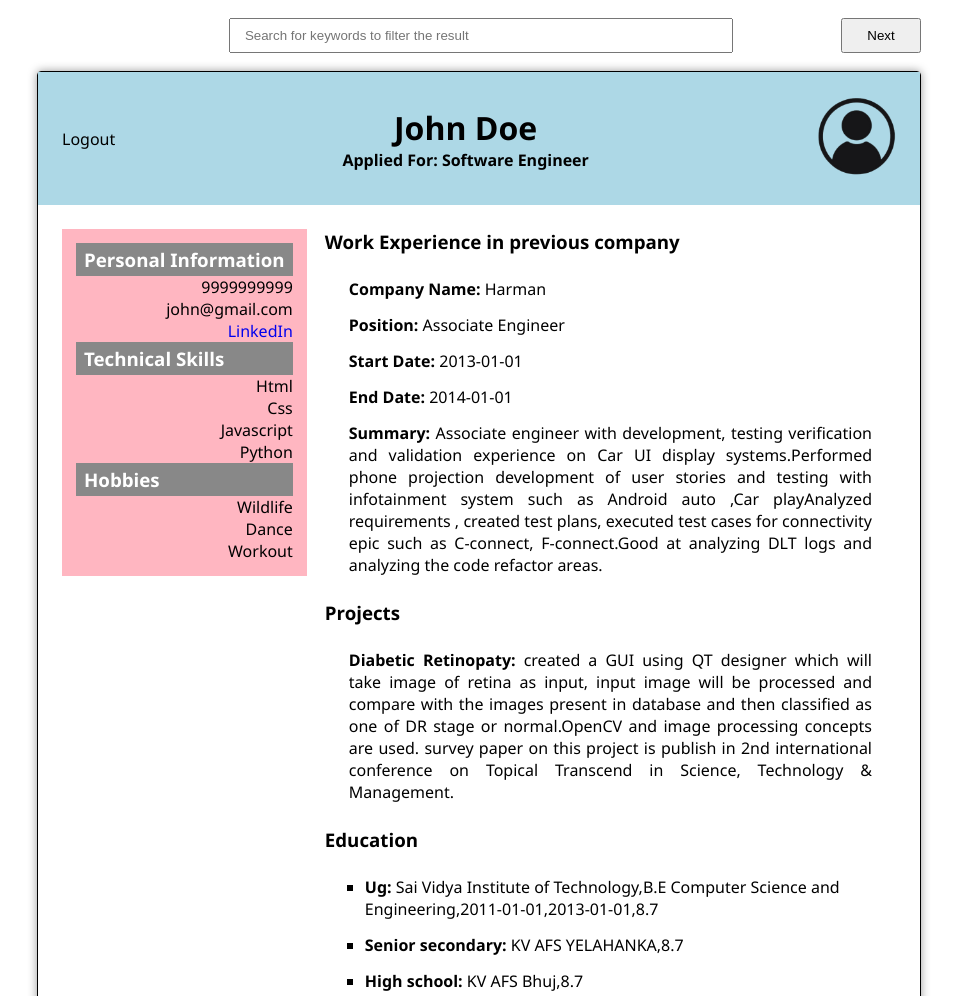
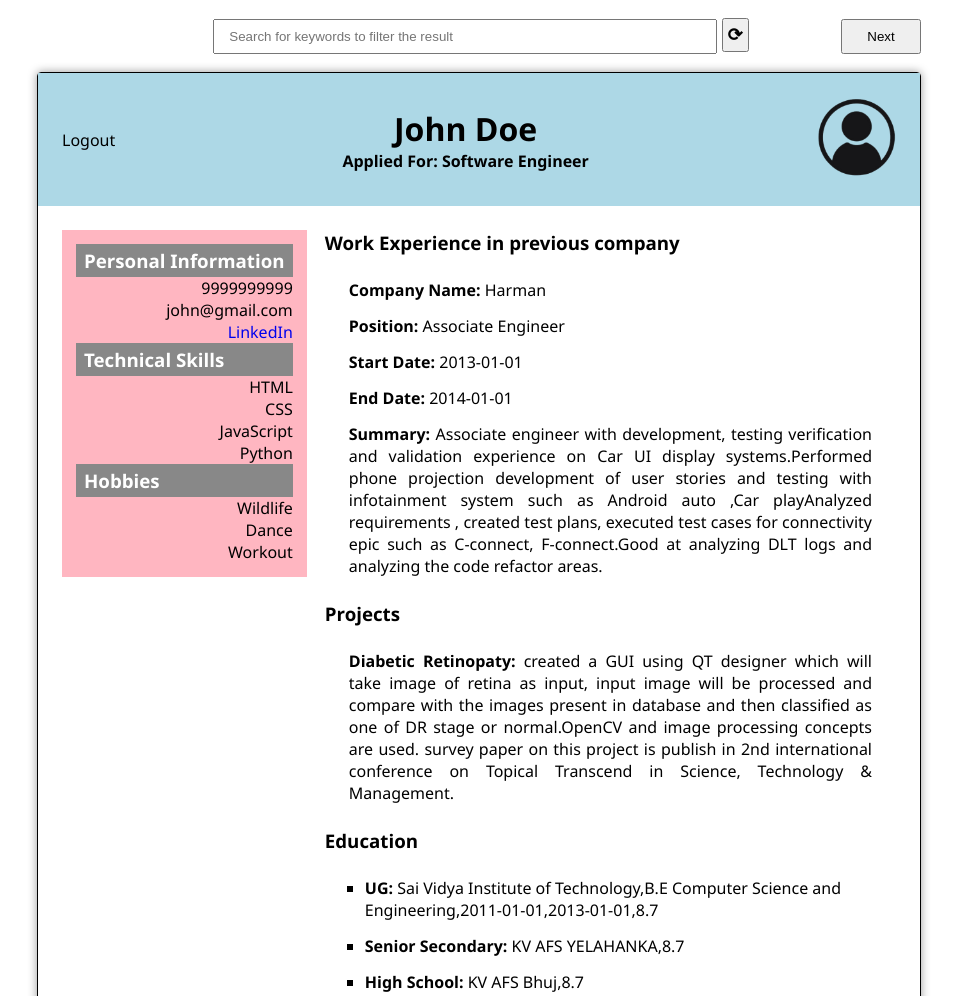
Before and after one commit to imajs7/anurag_AdvancedJavascript_gradedproj2, a website with bundled scripts: page index.html in a window 1280 px wide. Shown: the top 996 px of the page, without its empty margins (161-1118 px from the left). Built offline with nearby package versions, Linux system fonts and the light colour scheme; sample sign-in values are in the browser's storage.

Commit message:
reset button aded / capitalize sentence function added

```diff
--- a/css/style.css
+++ b/css/style.css
@@ -281,6 +281,14 @@ nav #search {
   padding: var(--size-sm) var(--size-bs);
 }
 
+nav #reset {
+  font-size: 18px;
+  font-weight: 700;
+  padding: var(--size-tn);
+  aspect-ratio: 1;
+  cursor: pointer;
+}
+
 .container .content {
   margin: var(--size-md) var(--size-sm);
   border: 1px solid black;
--- a/data/Data.json
+++ b/data/Data.json
@@ -192,7 +192,7 @@
 			"id":3,
 			"basics":
 			{
-				"name": "Rahul Roy",
+				"name": "rahul roy",
 				"AppliedFor": "Manager",
 				"image": "",
 				"email": "roy@gmail.com",
--- a/index.html
+++ b/index.html
@@ -13,9 +13,8 @@
         <nav>
             <button id="prev" class="navigate btn">Previous</button>
             <div id="search-form">
-                <form action="">
-                    <input type="search" name="search" id="search" placeholder="Search for keywords to filter the result">
-                </form>
+                <input type="search" name="search" id="search" placeholder="Search for keywords to filter the result">
+                <button id="reset" title="Reset App">&#10227;</button>
             </div>
             <button id="next" class="navigate btn">Next</button>
         </nav>
@@ -29,8 +28,8 @@
                 </div>
 
                 <div class="title">
-                    <h1>name</h1>
-                    <h4>short intro</h4>
+                    <h1 id="candidate-name">name</h1>
+                    <h4>Applied For: <span id="short-intro"></span></h4>
                 </div>
 
                 <div class="profile">
--- a/js/index.js
+++ b/js/index.js
@@ -12,9 +12,13 @@ let sampleSpace = data['resume'];
 // variable to keep track of current shown resume
 let activeResume = 0;
 
-const capitalize = word => {
-    const lower = word.toLowerCase();
-    return word.charAt(0).toUpperCase() + lower.slice(1);
+// capitalize string
+const capitalize = sentence => {
+    const words = sentence.split(" ");
+    for (let i = 0; i < words.length; i++) {
+        words[i] = words[i][0].toUpperCase() + words[i].substr(1);
+    }
+    return words.join(" ");
 };
 
 // set visibility for prev & next controls
@@ -35,14 +39,14 @@ const controlsVisibility = () => {
 const displayResume = () => {
     //console.log( sampleSpace[activeResume] );
     controlsVisibility();
-    document.querySelector(".title > h1").textContent = sampleSpace[activeResume].basics.name;
-    document.querySelector(".title > h4").textContent = `Applied For: ${sampleSpace[activeResume].basics.AppliedFor}`;
-    document.querySelector("#company-name").textContent = sampleSpace[activeResume].work['Company Name'];
-    document.querySelector("#position").textContent = sampleSpace[activeResume].work.Position;
+    document.querySelector("#candidate-name").textContent = capitalize( sampleSpace[activeResume].basics.name );
+    document.querySelector("#short-intro").textContent = capitalize( sampleSpace[activeResume].basics.AppliedFor );
+    document.querySelector("#company-name").textContent = capitalize( sampleSpace[activeResume].work['Company Name'] );
+    document.querySelector("#position").textContent = capitalize( sampleSpace[activeResume].work.Position );
     document.querySelector("#start-date").textContent = sampleSpace[activeResume].work['Start Date'];
     document.querySelector("#end-date").textContent = sampleSpace[activeResume].work['End Date'];
     document.querySelector("#summary").textContent = sampleSpace[activeResume].work.Summary;
-    document.querySelector("#project-name").textContent = sampleSpace[activeResume].projects.name;
+    document.querySelector("#project-name").textContent = capitalize( sampleSpace[activeResume].projects.name );
     document.querySelector("#project-desc").textContent = sampleSpace[activeResume].projects.description;
 
     let education = '';
@@ -81,6 +85,13 @@ const displayResume = () => {
 
 };
 
+// reset app
+const reset = () => {
+    document.querySelector("#search").value = '';
+    sampleSpace = data['resume'];
+    displayResume();
+}
+
 // updates activeResume & calls displayResume for Previous resume
 const showPrevious = () => {
     activeResume = Math.max( activeResume - 1, 0);
@@ -101,14 +112,18 @@ document.querySelector("#search").addEventListener( 'keydown', ( event ) => {
         sampleSpace = data['resume'].filter( item => item['basics'].AppliedFor.toLowerCase() === event.target.value.toLowerCase() );
         activeResume = 0;
         if( sampleSpace.length < 1 ) {
-            controlsVisibility();
             document.querySelector(".content").style.visibility = 'hidden';
             document.querySelector("dialog").showModal();
+            return;
         }
+        controlsVisibility();
         displayResume();
     }
 
 } );
+
+//reset app button event handler
+document.querySelector("#reset").addEventListener( 'click', reset );
 
 // event handlers for previous & next buttons
 document.querySelector("#prev").addEventListener( 'click', showPrevious );
@@ -131,8 +146,7 @@ document.querySelector("#close-dialog").addEventListener( 'click', () => {
     document.querySelector("#search").value = '';
     document.querySelector("dialog").close();
     document.querySelector(".content").style.visibility = 'visible';
-    sampleSpace = data['resume'];
-    displayResume();
+    reset();
 } );
 
 // displays first resume on page load
```
